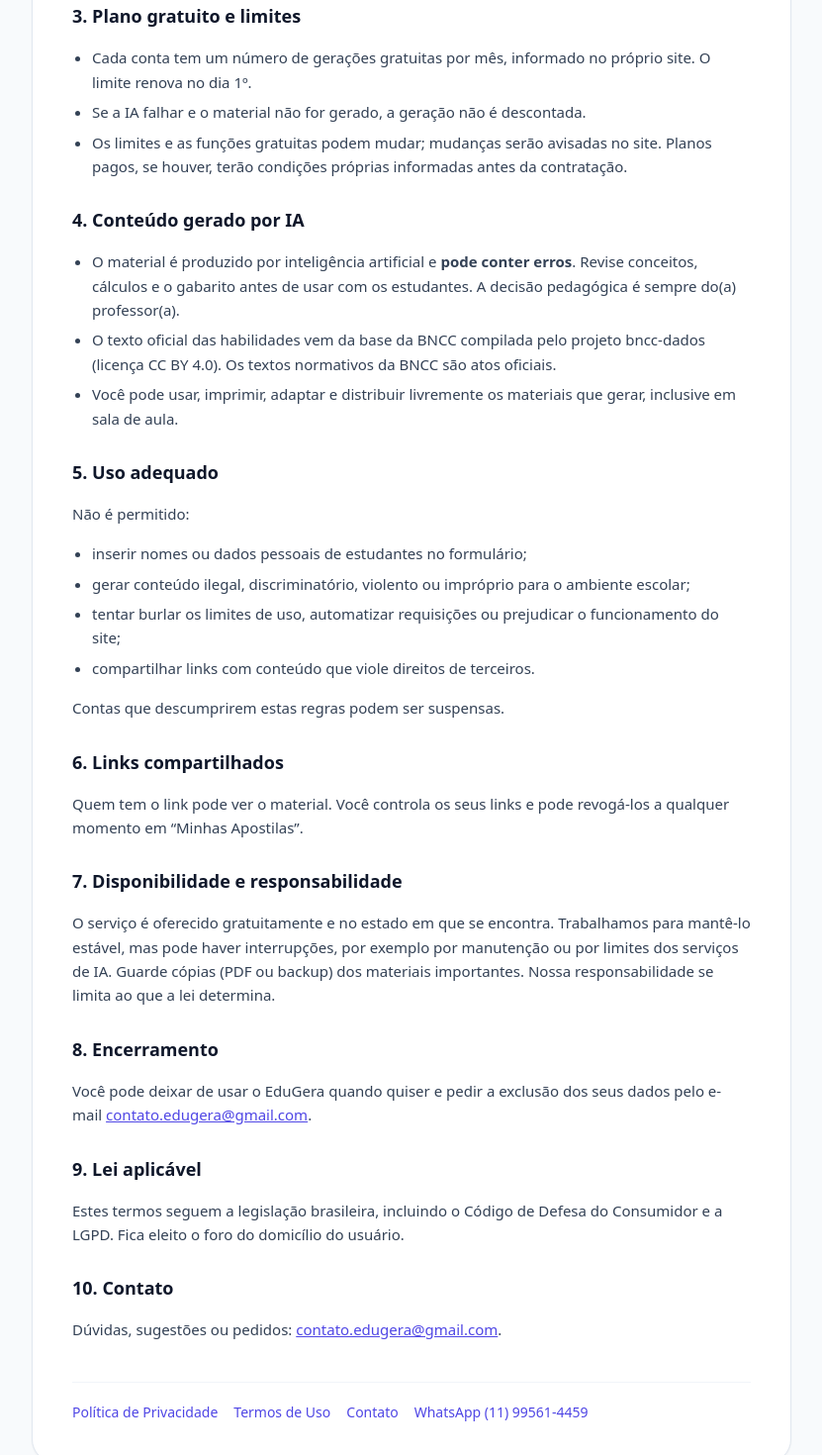
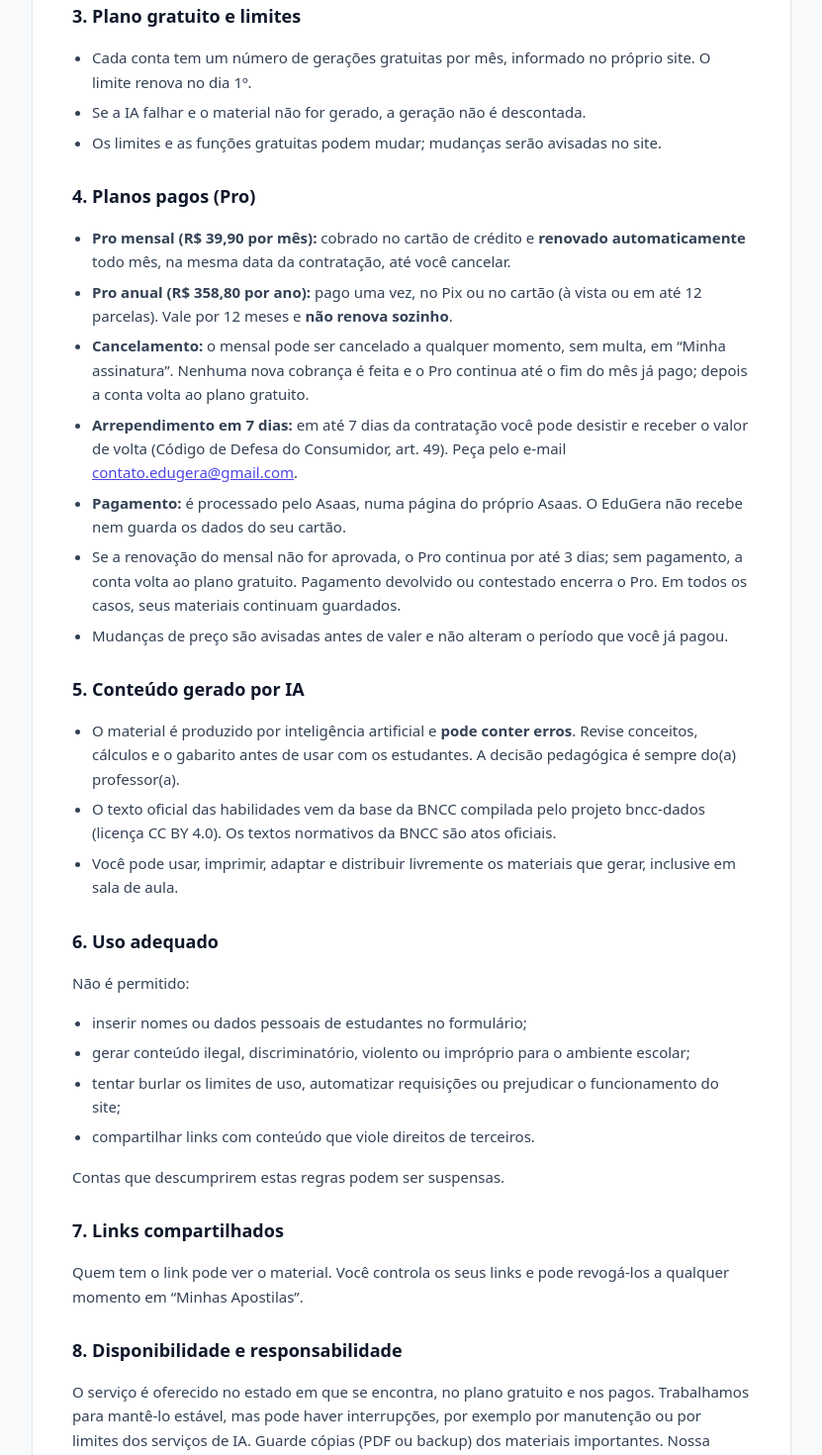
Before and after one commit to PSsouza10/gerador-materiais-didaticos, a Next.js app: page /termos in a window 1280 px wide. Shown: the part 600-2070 px from the top of the page at 99% size, without its empty margins (224-1055 px from the left). Built offline with nearby package versions, Linux system fonts and the light colour scheme.

Commit message:
Termos e Privacidade: planos pagos (renovação, cancelamento, 7 dias, Asaas)
Co-Authored-By: Claude Opus 5.5 <noreply@anthropic.com>
Claude-Session: https://claude.ai/code/session_01UCcBcREJFM7AEhEAco3ugv

```diff
--- a/app/privacidade/page.jsx
+++ b/app/privacidade/page.jsx
@@ -48,6 +48,11 @@ export default function PoliticaPrivacidade() {
           aparelhos: título, tema, disciplina, código BNCC, data, link e chave de revogação de cada material. O arquivo não
           contém seu e-mail nem seu nome; é identificado por um código derivado da conta.
         </li>
+        <li>
+          <b>Assinatura paga (Pro):</b> guardamos o plano, a situação do pagamento, o valor e até quando o Pro vale, ligados à
+          sua conta por um código aleatório. Nome, CPF, endereço e cartão você informa direto na página do Asaas; o EduGera
+          não recebe nem guarda os dados do cartão.
+        </li>
       </Lista>
 
       <H2>3. Para que usamos e com qual base legal</H2>
@@ -70,10 +75,11 @@ export default function PoliticaPrivacidade() {
       <Lista>
         <li><b>Google</b>: autenticação (login).</li>
         <li><b>Vercel</b>: hospedagem do site e armazenamento das ilustrações, dos links compartilhados, da lista &ldquo;Minhas Apostilas&rdquo; e do contador de uso.</li>
+        <li><b>Asaas</b> (Brasil): processamento dos pagamentos dos planos Pro.</li>
         <li><b>OpenAI</b>: geração do texto e da ilustração a partir do que você preencheu. Pela política da API da OpenAI, os dados enviados não são usados para treinar modelos.</li>
       </Lista>
       <p>
-        Esses fornecedores ficam nos Estados Unidos, o que configura transferência internacional de dados. Ela é feita para
+        Google, Vercel e OpenAI ficam nos Estados Unidos, o que configura transferência internacional de dados. Ela é feita para
         executar o serviço que você pediu e com fornecedores que adotam cláusulas e medidas de proteção compatíveis com a LGPD
         (art. 33).
       </p>
@@ -96,6 +102,7 @@ export default function PoliticaPrivacidade() {
         <li>Sessão: até 30 dias ou até você clicar em <b>Sair</b>.</li>
         <li>Contador de uso: enquanto sua conta existir; você pode pedir a exclusão a qualquer momento.</li>
         <li>Links compartilhados: até você revogar.</li>
+        <li>Dados da assinatura paga: enquanto sua conta existir e pelo prazo que a lei exigir para registros de pagamento.</li>
         <li>O texto enviado à IA não é armazenado por nós depois que o material é gerado.</li>
       </Lista>
 
--- a/app/termos/page.jsx
+++ b/app/termos/page.jsx
@@ -1,4 +1,5 @@
 import PaginaLegal, { H2, Lista, CONTATO } from "@/components/PaginaLegal";
+import { PLANOS, formatarPreco } from "@/lib/planos";
 
 export const metadata = {
   alternates: { canonical: "/termos" },
@@ -32,10 +33,42 @@ export default function TermosDeUso() {
       <Lista>
         <li>Cada conta tem um número de gerações gratuitas por mês, informado no próprio site. O limite renova no dia 1º.</li>
         <li>Se a IA falhar e o material não for gerado, a geração não é descontada.</li>
-        <li>Os limites e as funções gratuitas podem mudar; mudanças serão avisadas no site. Planos pagos, se houver, terão condições próprias informadas antes da contratação.</li>
+        <li>Os limites e as funções gratuitas podem mudar; mudanças serão avisadas no site.</li>
       </Lista>
 
-      <H2>4. Conteúdo gerado por IA</H2>
+      <H2>4. Planos pagos (Pro)</H2>
+      <Lista>
+        <li>
+          <b>Pro mensal ({formatarPreco(PLANOS.pro_mensal)} por mês):</b> cobrado no cartão de crédito e <b>renovado
+          automaticamente</b> todo mês, na mesma data da contratação, até você cancelar.
+        </li>
+        <li>
+          <b>Pro anual ({formatarPreco(PLANOS.pro_anual)} por ano):</b> pago uma vez, no Pix ou no cartão (à vista ou em até 12
+          parcelas). Vale por 12 meses e <b>não renova sozinho</b>.
+        </li>
+        <li>
+          <b>Cancelamento:</b> o mensal pode ser cancelado a qualquer momento, sem multa, em &ldquo;Minha assinatura&rdquo;.
+          Nenhuma nova cobrança é feita e o Pro continua até o fim do mês já pago; depois a conta volta ao plano gratuito.
+        </li>
+        <li>
+          <b>Arrependimento em 7 dias:</b> em até 7 dias da contratação você pode desistir e receber o valor de volta (Código de
+          Defesa do Consumidor, art. 49). Peça pelo e-mail{" "}
+          <a className="text-indigo-600 underline" href={`mailto:${CONTATO}`}>{CONTATO}</a>.
+        </li>
+        <li>
+          <b>Pagamento:</b> é processado pelo Asaas, numa página do próprio Asaas. O EduGera não recebe nem guarda os dados do
+          seu cartão.
+        </li>
+        <li>
+          Se a renovação do mensal não for aprovada, o Pro continua por até 3 dias; sem pagamento, a conta volta ao plano
+          gratuito. Pagamento devolvido ou contestado encerra o Pro. Em todos os casos, seus materiais continuam guardados.
+        </li>
+        <li>
+          Mudanças de preço são avisadas antes de valer e não alteram o período que você já pagou.
+        </li>
+      </Lista>
+
+      <H2>5. Conteúdo gerado por IA</H2>
       <Lista>
         <li>
           O material é produzido por inteligência artificial e <b>pode conter erros</b>. Revise conceitos, cálculos e o gabarito
@@ -48,7 +81,7 @@ export default function TermosDeUso() {
         <li>Você pode usar, imprimir, adaptar e distribuir livremente os materiais que gerar, inclusive em sala de aula.</li>
       </Lista>
 
-      <H2>5. Uso adequado</H2>
+      <H2>6. Uso adequado</H2>
       <p>Não é permitido:</p>
       <Lista>
         <li>inserir nomes ou dados pessoais de estudantes no formulário;</li>
@@ -58,32 +91,32 @@ export default function TermosDeUso() {
       </Lista>
       <p>Contas que descumprirem estas regras podem ser suspensas.</p>
 
-      <H2>6. Links compartilhados</H2>
+      <H2>7. Links compartilhados</H2>
       <p>
         Quem tem o link pode ver o material. Você controla os seus links e pode revogá-los a qualquer momento em &ldquo;Minhas
         Apostilas&rdquo;.
       </p>
 
-      <H2>7. Disponibilidade e responsabilidade</H2>
+      <H2>8. Disponibilidade e responsabilidade</H2>
       <p>
-        O serviço é oferecido gratuitamente e no estado em que se encontra. Trabalhamos para mantê-lo estável, mas pode haver
+        O serviço é oferecido no estado em que se encontra, no plano gratuito e nos pagos. Trabalhamos para mantê-lo estável, mas pode haver
         interrupções, por exemplo por manutenção ou por limites dos serviços de IA. Guarde cópias (PDF ou backup) dos materiais
         importantes. Nossa responsabilidade se limita ao que a lei determina.
       </p>
 
-      <H2>8. Encerramento</H2>
+      <H2>9. Encerramento</H2>
       <p>
         Você pode deixar de usar o EduGera quando quiser e pedir a exclusão dos seus dados pelo e-mail{" "}
         <a className="text-indigo-600 underline" href={`mailto:${CONTATO}`}>{CONTATO}</a>.
       </p>
 
-      <H2>9. Lei aplicável</H2>
+      <H2>10. Lei aplicável</H2>
       <p>
         Estes termos seguem a legislação brasileira, incluindo o Código de Defesa do Consumidor e a LGPD. Fica eleito o foro do
         domicílio do usuário.
       </p>
 
-      <H2>10. Contato</H2>
+      <H2>11. Contato</H2>
       <p>
         Dúvidas, sugestões ou pedidos: <a className="text-indigo-600 underline" href={`mailto:${CONTATO}`}>{CONTATO}</a>.
       </p>
--- a/components/PaginaLegal.jsx
+++ b/components/PaginaLegal.jsx
@@ -2,7 +2,7 @@ import Link from "next/link";
 import { suporteEmail, suporteWhatsapp } from "@/lib/planos";
 
 // Moldura simples e legível para as páginas públicas (privacidade, termos).
-export const ATUALIZADO_EM = "12 de outubro de 2026";
+export const ATUALIZADO_EM = "14 de outubro de 2026";
 export const CONTATO = suporteEmail();
 const WHATSAPP = suporteWhatsapp();
 
```
